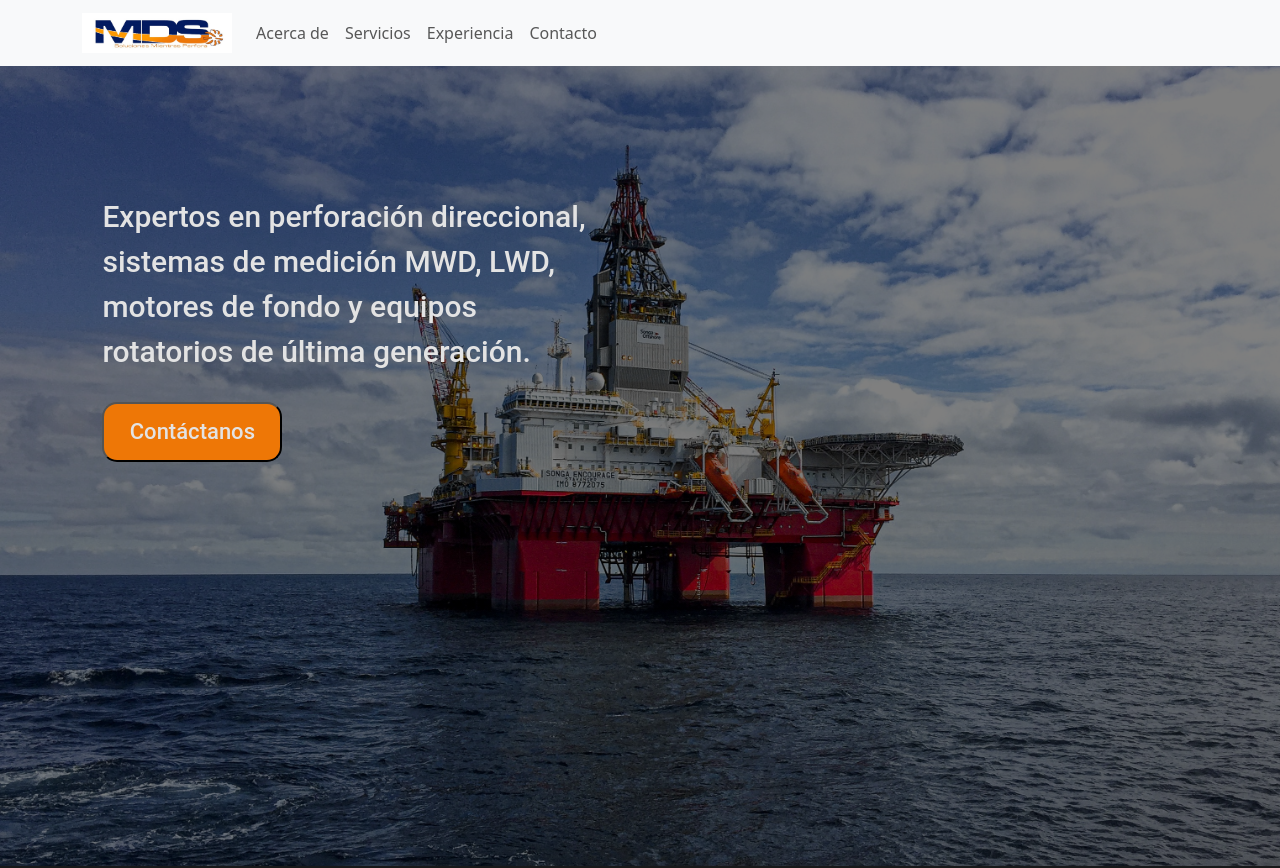
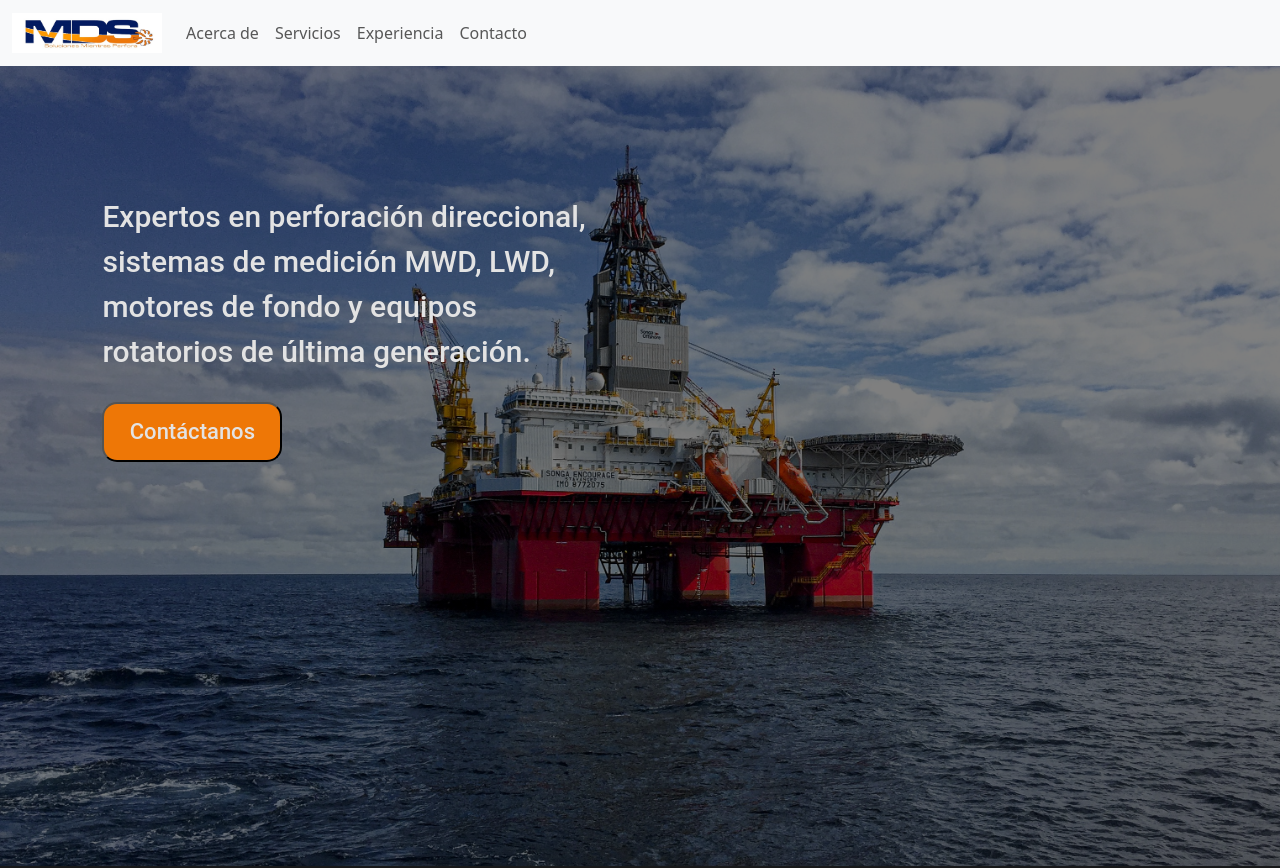
Before and after one commit to jangelolvera/MDS-Landing, a React (Vite) app: page / in a window 1280 px wide. Shown: the top 868 px of the page. Built offline with nearby package versions, Linux system fonts and the light colour scheme.

Commit message:
Responsive Navbar

```diff
--- a/src/Components/NavBar.jsx
+++ b/src/Components/NavBar.jsx
@@ -1,33 +1,39 @@
 import logo from "../Images/MDSLogo.jpg";
-import Container from 'react-bootstrap/Container';
-import Nav from 'react-bootstrap/Nav';
-import Navbar from 'react-bootstrap/Navbar';
-
+import Container from "react-bootstrap/Container";
+import Nav from "react-bootstrap/Nav";
+import Navbar from "react-bootstrap/Navbar";
 
 export const NavBar = () => {
   return (
     <>
+      <Navbar
+        collapseOnSelect
+        bg="light"
+        data-bs-theme="light"
+        sticky="top"
+        expand="lg"
+        className="bg-body-tertiary"
+      >
+        <Container fluid>
+          <Navbar.Brand href="#home">
+            <img src={logo} alt="logo" width="150" height="40" />
+          </Navbar.Brand>
 
-      <Navbar bg="light" data-bs-theme="light" sticky="top">
-        <Container>
-          <Navbar.Brand href="#home">
-            <img
-              src={logo}
-              alt="logo"
-              width="150"
-              height="40"
-            />
-          </Navbar.Brand>
-          <Nav className="me-auto">
-            <Nav.Link href="#home">Acerca de</Nav.Link>
-            <Nav.Link href="#features">Servicios</Nav.Link>
-            <Nav.Link href="#pricing">Experiencia</Nav.Link>
-            <Nav.Link href="#pricing">Contacto</Nav.Link>
-
-          </Nav>
+          <Navbar.Toggle aria-controls="responsive-navbar-nav" />
+          <Navbar.Collapse id="responsive-navbar-nav">
+            <Nav
+              className="me-auto my-2 my-lg-0"
+              style={{ maxHeight: "100px" }}
+              navbarScroll
+            >
+              <Nav.Link href="#home">Acerca de</Nav.Link>
+              <Nav.Link href="#features">Servicios</Nav.Link>
+              <Nav.Link href="#pricing">Experiencia</Nav.Link>
+              <Nav.Link href="#pricing">Contacto</Nav.Link>
+            </Nav>
+          </Navbar.Collapse>
         </Container>
       </Navbar>
-
     </>
   );
 };
--- a/src/main.jsx
+++ b/src/main.jsx
@@ -7,6 +7,7 @@ import {AcercaDe} from './Components/AcercaDe'
 
 ReactDOM.createRoot(document.getElementById('root')).render(
   <React.StrictMode>
+
       <NavBar/>
       <Home/>
       <AcercaDe/>
```
